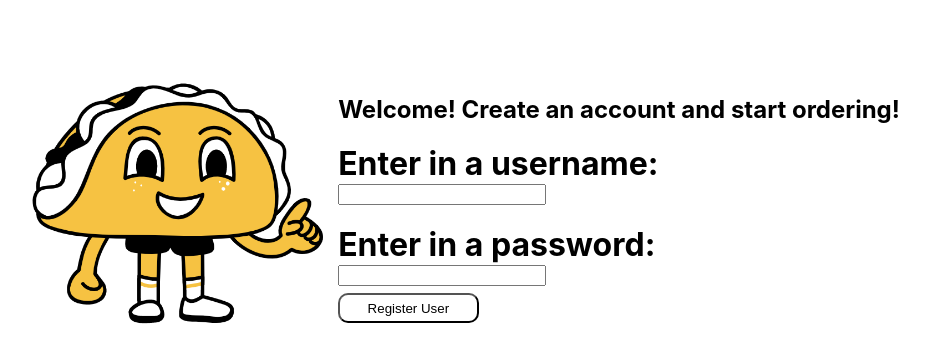
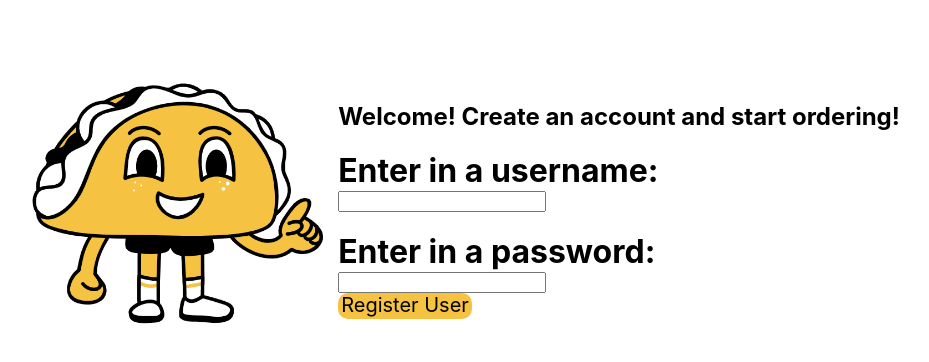
Before and after one commit to davidlamarcook/specs-capstone-hunger-runners, a React (Create React App) app: page /signup in a window 1280 px wide. Shown: the top 362 px of the page, without its empty margins (176-1105 px from the left). Built offline with nearby package versions, Linux system fonts and the light colour scheme.

Commit message:
added links and styling

```diff
--- a/src/Components/LoginPage/LoginPage.css
+++ b/src/Components/LoginPage/LoginPage.css
@@ -48,3 +48,10 @@ button {
     height: 20px;
     text-decoration: underline;
 }
+
+#registerBtn {
+    background-color: #f6c242;
+    color: black;
+    padding: 3px;
+    margin-top: 5px;
+}
--- a/src/Components/LoginPage/LoginPage.js
+++ b/src/Components/LoginPage/LoginPage.js
@@ -1,5 +1,7 @@
 import React, { useState } from "react";
 import './LoginPage.css'
+import {Link} from "react-router-dom";
+
 
 function LoginPage() {
 
@@ -19,7 +21,10 @@ function LoginPage() {
                         <input type="text" />
                         <label className="inputLabel"> Password: </label>
                         <input type="password" />
-                        <button>Submit</button>
+                        {/* <button>Submit</button> */}
+                        <Link to='/seating' className="landingPageLinkBtns" id="registerBtn">
+                            <span>Login</span>
+                        </Link>
                     </form>
                 </div>
             </div>
--- a/src/Components/SeatingPage/SeatingPage.css
+++ b/src/Components/SeatingPage/SeatingPage.css
@@ -24,6 +24,7 @@
 }
 
 #submitLink {
+    background-color: #f6c242;
     color: black;
     width: 75px;
     text-align: center;
--- a/src/Components/SignUp/SignUp.css
+++ b/src/Components/SignUp/SignUp.css
@@ -11,6 +11,3 @@
     border-radius: 10px;
     height: 30px;
 }
-
-/* .sign-in-h3 {
-    /* height: 37px; */
--- a/src/Components/SignUp/SignUp.js
+++ b/src/Components/SignUp/SignUp.js
@@ -1,5 +1,6 @@
 import React, {useState} from "react";
 import "./SignUp.css"
+import {Link} from "react-router-dom";
 
 function SignUp() {
 
@@ -19,7 +20,9 @@ function SignUp() {
                 <h3 className="sign-in-h3">Enter in a password:</h3>
                 <input onChange={(e) => setPassword(e.target.value)}/>
                 <br/>
-                <button id="register-user-btn">Register User</button>
+                <Link to='/seating' className="landingPageLinkBtns" id="registerBtn">
+                    <span>Register User</span>
+                </Link>
             </div>
         </div>
     )
```
